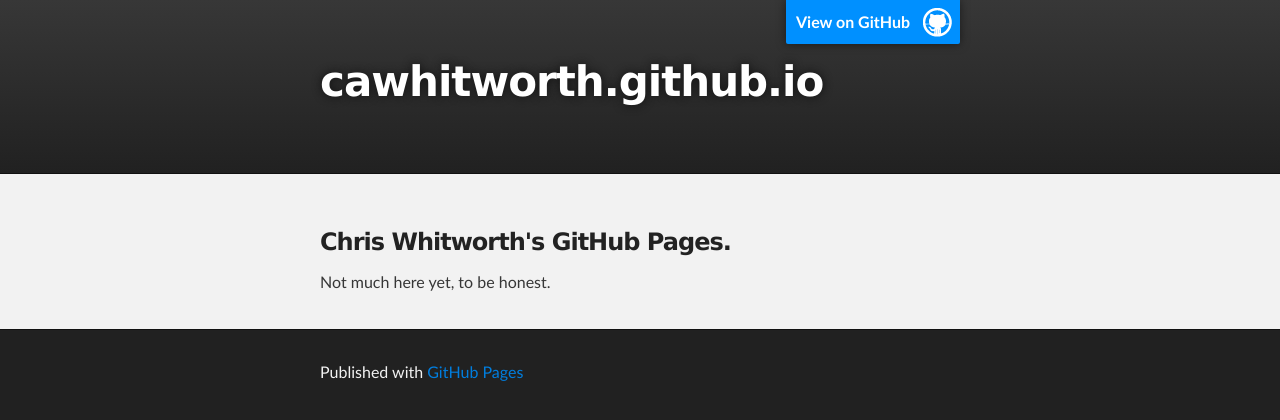
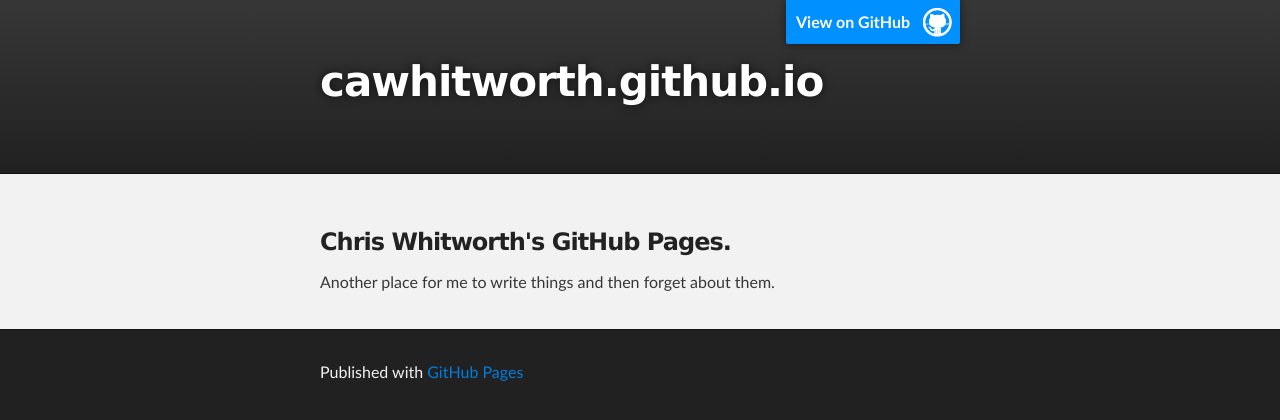
Before and after one commit to cawhitworth/cawhitworth.github.io, a Jekyll site: the page built from index.html, in a window 1280 px wide. Shown: the top 420 px of the page. Built offline with Jekyll 4.4.1, drawn with Linux system fonts in a browser that asks for light colours.

Commit message:
Tiny change to see if it's working

```diff
--- a/index.html
+++ b/index.html
@@ -3,5 +3,4 @@
 title: cawhitworth.github.io
 ---
 <h3><a name="chris-whitworths-github-pages" class="anchor" href="#chris-whitworths-github-pages"><span class="octicon octicon-link"></span></a>Chris Whitworth's GitHub Pages.</h3>
-
-<p>Not much here yet, to be honest.</p>
+<p>Another place for me to write things and then forget about them.</p>
```
